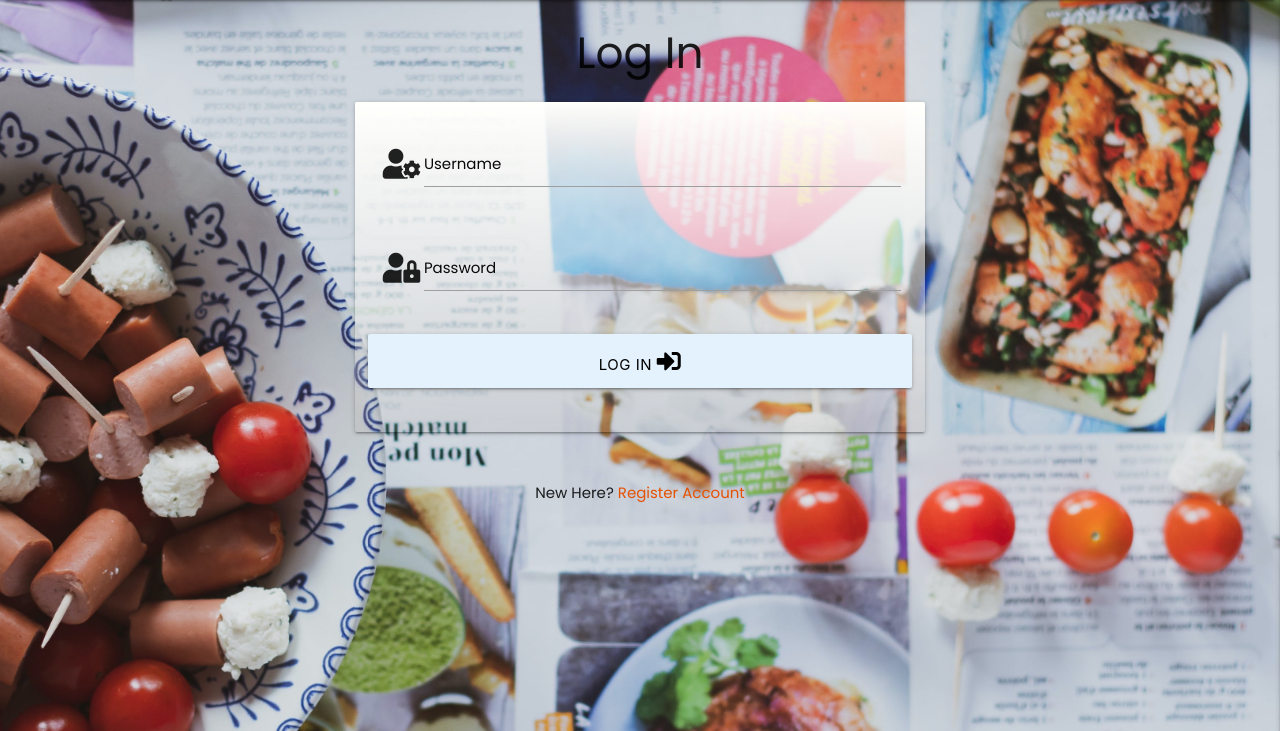
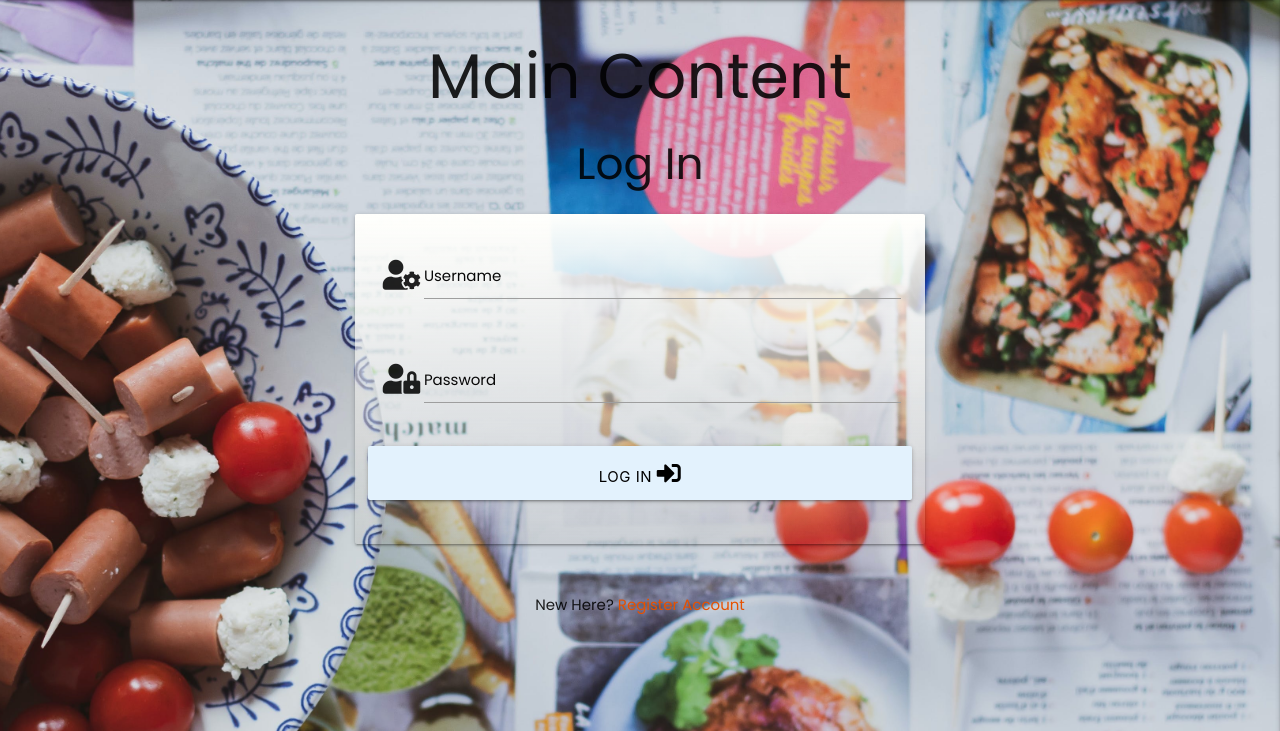
Before and after one commit to EmanuelCaires/MYCOOKBOOK, a Flask app: page / in a window 1280 px wide. Shown: the part 69-800 px from the top of the page. Run offline with Flask 3, Linux system fonts and the light colour scheme; some libraries are stand-ins or nearby versions.

Commit message:
html template updated

```diff
--- a/templates/base.html
+++ b/templates/base.html
@@ -74,8 +74,11 @@
     </section>
 
     <main class="container">
-        {% block content %}
-        {% endblock %}
+        <section>
+            <h1>Main Content</h1>
+            {% block content %}
+            {% endblock %}
+        </section>
     </main>
 
     <!-- JavaScript dependencies -->
```
